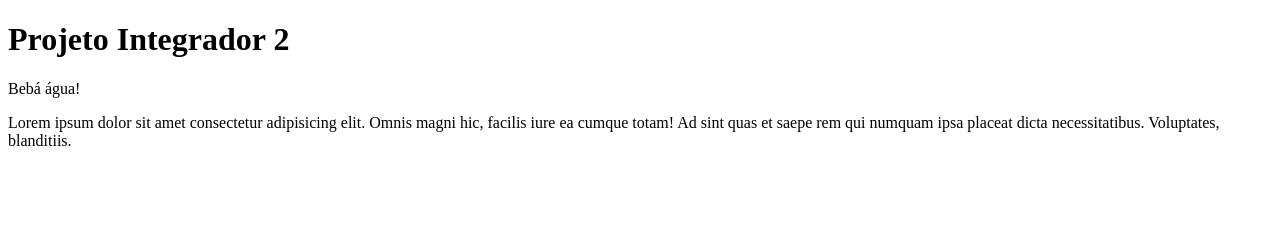
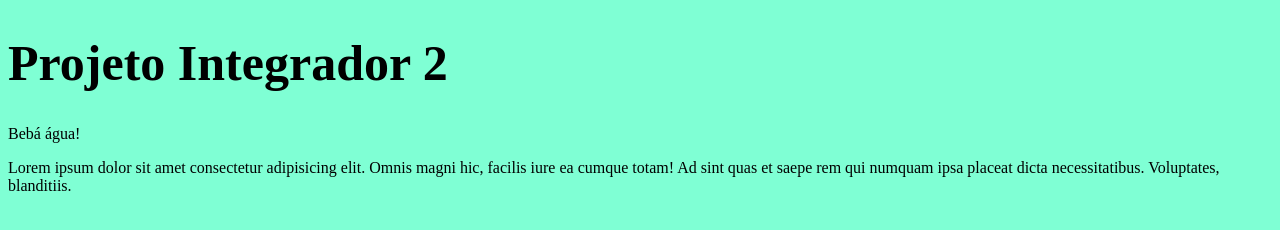
Before and after one commit to lilith1994/test-git, a plain HTML site: page index.html in a window 1280 px wide. Drawn offline with Linux system fonts and the light colour scheme.

Commit message:
inclusao da cor e tamanho da fonte

```diff
--- a/index.html
+++ b/index.html
@@ -6,12 +6,12 @@
     , initial-scale=1.0">
     <title>Gracie Tempus</title>
     <main>
-    <h1>Projeto Integrador 2</h1>
+    <h1 style="font-size: 50px;">Projeto Integrador 2</h1>
     <quote>Bebá água!</quote>
     <p>Lorem ipsum dolor sit amet consectetur adipisicing elit. Omnis magni hic, facilis iure ea cumque totam! Ad sint quas et saepe rem qui numquam ipsa placeat dicta necessitatibus. Voluptates, blanditiis.</p>
     </main>
 </head>
-<body>
+<body style="background-color: aquamarine;">
 
 </body>
 </html>
```
